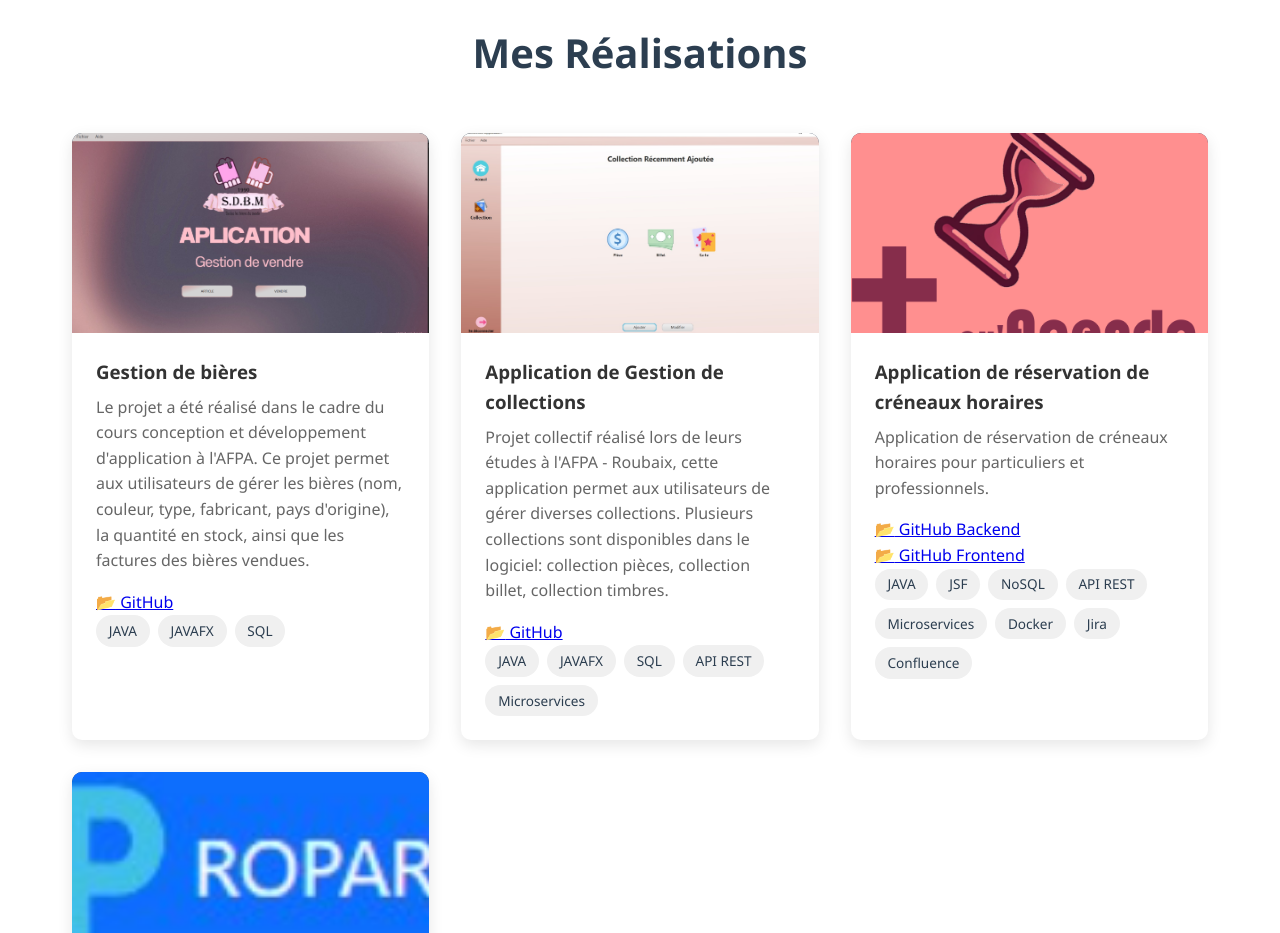
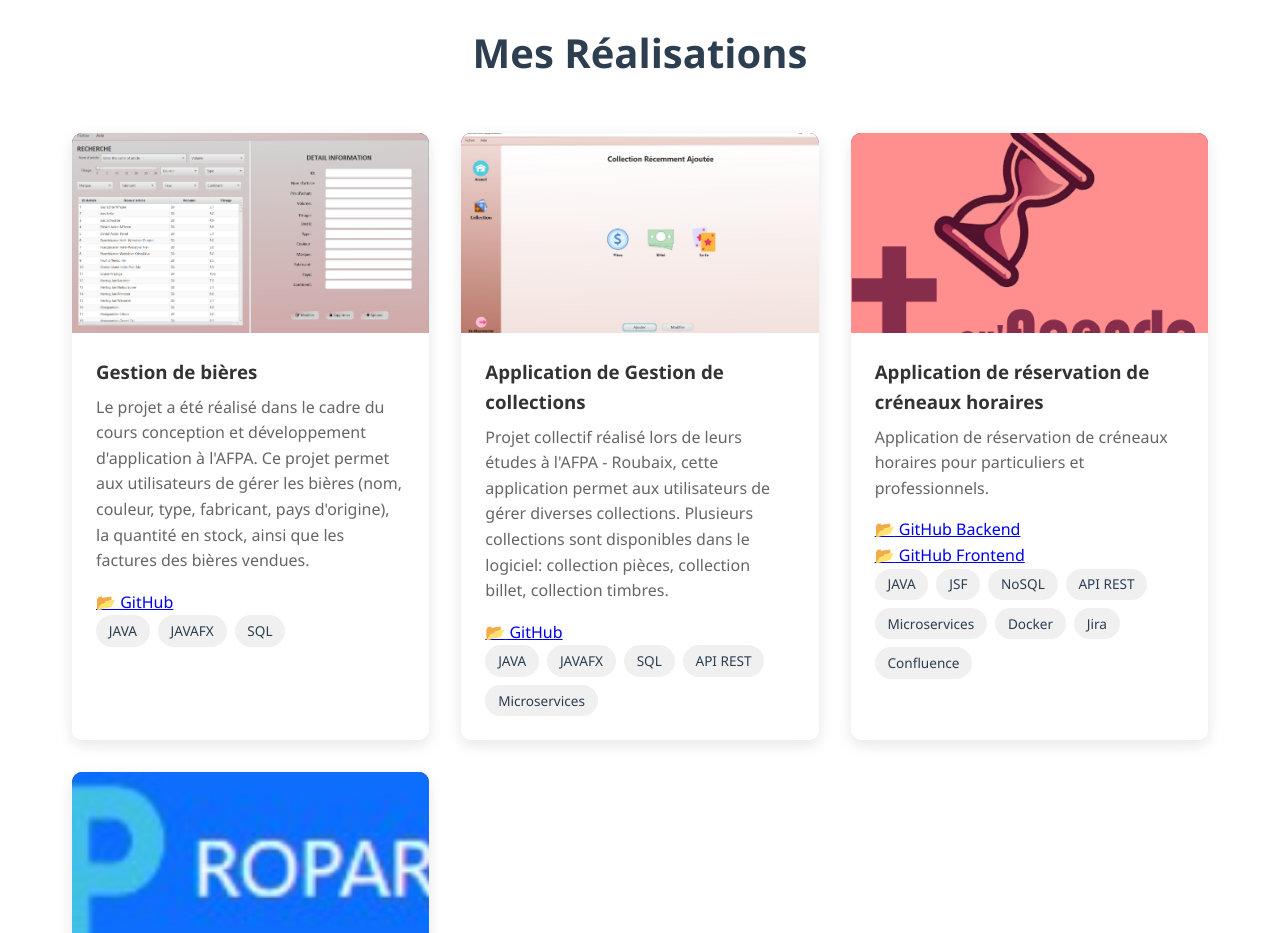
Before and after one commit to SamuelDeb/Portfolio_dev, a plain HTML site: page index.html in a window 1280 px wide. Shown: the part 2180-3113 px from the top of the page. Drawn offline with Linux system fonts and the light colour scheme.

Commit message:
Update index.html

```diff
--- a/index.html
+++ b/index.html
@@ -99,7 +99,7 @@
         <div class="projects-grid">
             <div class="project-card" onclick="openModal(0)">
                 <div class="project-img">
-                    <img src="images/projet1/1.png" alt="SDBM">
+                    <img src="images/projet1/2.png" alt="SDBM">
                 </div>
                 <div class="project-info">
                     <h3>Gestion de bières</h3>
```
